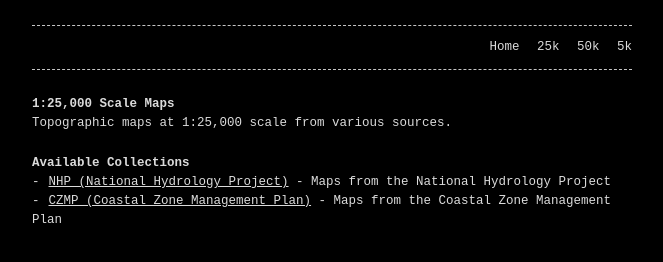
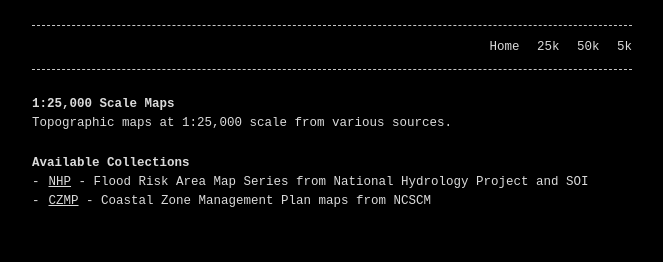
Before and after one commit to ramSeraph/india_topo_maps, a plain HTML site: page docs/25k/index.html in a window 1280 px wide. Shown: the whole page, without its empty margins (308-971 px from the left). Drawn offline with Linux system fonts and the light colour scheme; files that its build step writes are made by us from their sources.

Commit message:
some cleanup in UI

```diff
--- a/docs/25k/index.html
+++ b/docs/25k/index.html
@@ -44,8 +44,8 @@ worker-src 'self' blob:
 
       <h2>Available Collections</h2>
       <ul>
-        <li><a href="25k/nhp/">NHP (National Hydrology Project)</a> - Maps from the National Hydrology Project</li>
-        <li><a href="25k/czmp/">CZMP (Coastal Zone Management Plan)</a> - Maps from the Coastal Zone Management Plan</li>
+        <li><a href="25k/nhp/">NHP</a> - Flood Risk Area Map Series from National Hydrology Project and SOI</li>
+        <li><a href="25k/czmp/">CZMP</a> - Coastal Zone Management Plan maps from NCSCM</li>
       </ul>
     </main>
   </div>
```
Also changed, not shown: docs/50k/index.html (+1 -1 lines).
